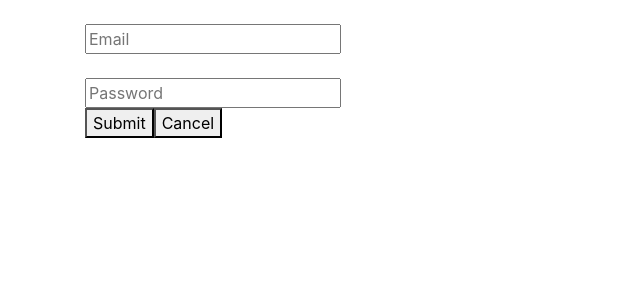
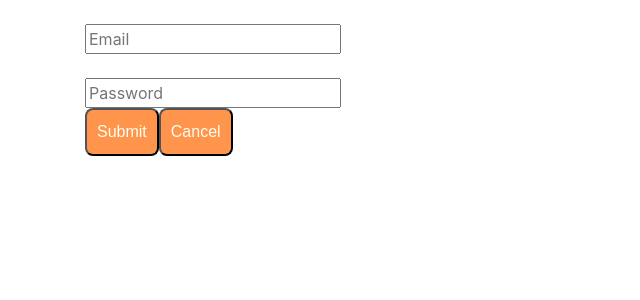
Before and after one commit to pitchayaeve/Project-Classification-FrontEnd, a React (Create React App) app: page / in a window 1280 px wide. Shown: the top 300 px of the page, without its empty margins (0-640 px from the left). Built offline with nearby package versions, Linux system fonts and the light colour scheme.

Commit message:
Login_v2

```diff
--- a/src/Component/Button.js
+++ b/src/Component/Button.js
@@ -24,7 +24,7 @@ const Button2 = styled(Button)`
 
 `;
 
-export default class App extends Component {
+/*class App extends Component {
     render() {
         return (
             <div>
@@ -35,3 +35,5 @@ export default class App extends Component {
         )
     }
 }
+*/
+export default Button;
--- a/src/Screen/01Login.js
+++ b/src/Screen/01Login.js
@@ -1,4 +1,5 @@
 import React, { Component } from 'react'
+import Button from "../Component/Button"
 
 class LoginForm extends Component {
   render() {
@@ -7,6 +8,7 @@ class LoginForm extends Component {
         <div className="columns is-centered">
           <div className="column is-half">
           <form>
+
                 <div className="field">
                     <label className="label"></label>
                     <div className="control">
@@ -23,11 +25,8 @@ class LoginForm extends Component {
 
                 <div className="field is-grouped">
                     <div className="control">
-                    <button className="button is-link">Submit</button>
-                    <button className="button is-text">Cancel</button>
-              </div>
-                <div className="control">
-
+                        <Button className="button is-link">Submit</Button>
+                        <Button className="button is-text">Cancel</Button>
                     </div>
                 </div>
           </form>
@@ -37,5 +36,4 @@ class LoginForm extends Component {
     )
   }
 }
-
 export default LoginForm
```
Lines whose indentation alone changed are shown as unchanged.
